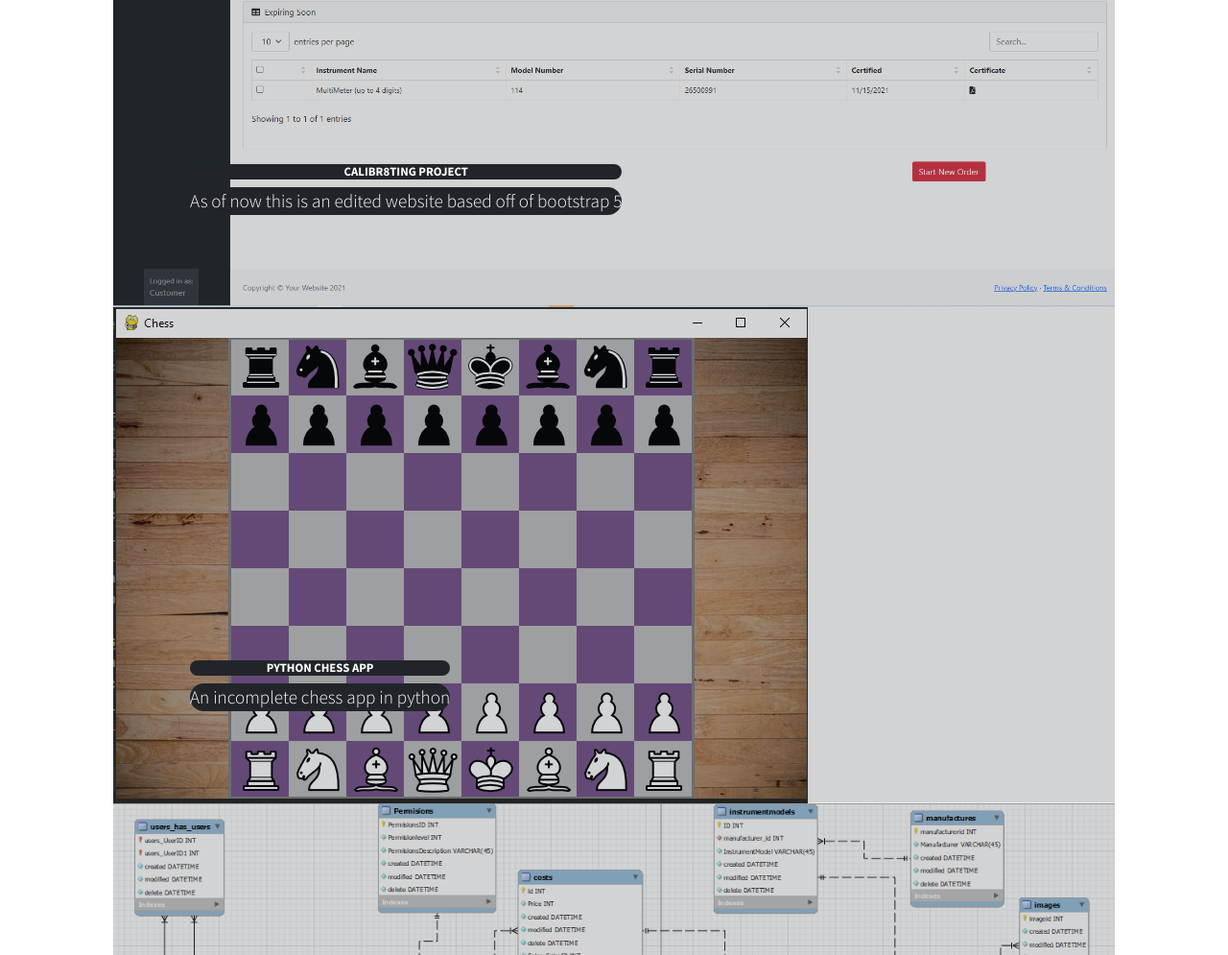
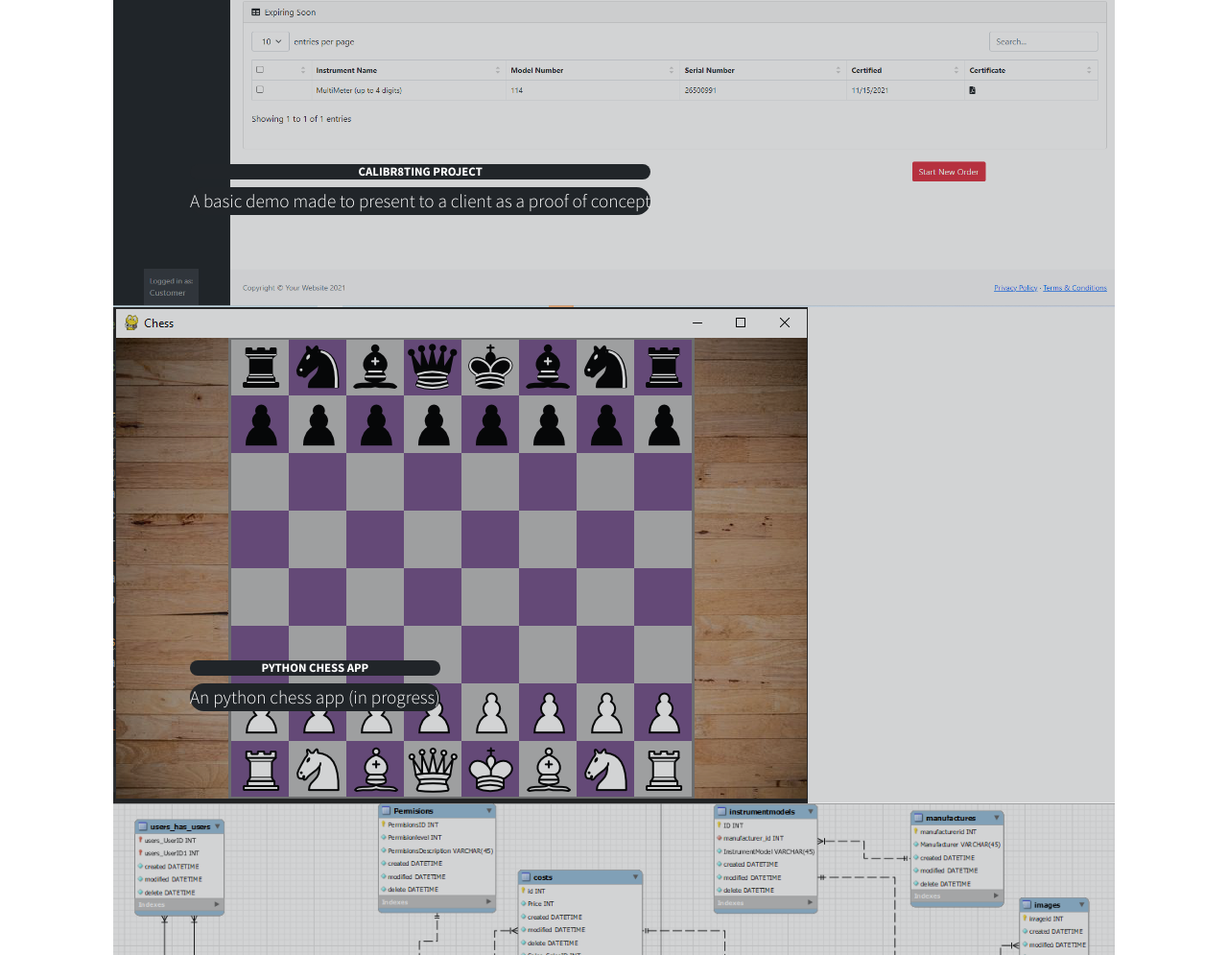
Before and after one commit to khansen804/portfolio.github.io, a plain HTML site: page index.html in a window 1280 px wide. Shown: the part 3366-4361 px from the top of the page at 96% size. Drawn offline with nearby package versions, Linux system fonts and the light colour scheme.

Commit message:
Update index.html

```diff
--- a/index.html
+++ b/index.html
@@ -112,7 +112,7 @@
                             <div class="caption">
                                 <div class="caption-content">
                                     <div class="h2 bg-rnd-dark text-center">Calibr8ting Project</div>
-                                    <p class="mx-auto bg-rnd-dark text-center ">As of now this is an edited website based off of bootstrap 5</p>
+                                    <p class="mx-auto bg-rnd-dark text-center "> A basic demo made to present to a client as a proof of concept</p>
                                 </div>
                             </div>
                             <img class="img-fluid" src="assets/img/pullmanProjectPicture.PNG" alt="..." />
@@ -123,7 +123,7 @@
                             <div class="caption">
                                 <div class="caption-content ">
                                     <div class="h2 bg-rnd-dark text-center">Python Chess App</div>
-                                    <p class="bg-rnd-dark text-center">An incomplete chess app in python</p>
+                                    <p class="bg-rnd-dark text-center">An python chess app (in progress)</p>
                                 </div>
                             </div>
                             <img class="img-fluid" src="assets/img/chess.PNG" alt="..." />
```
